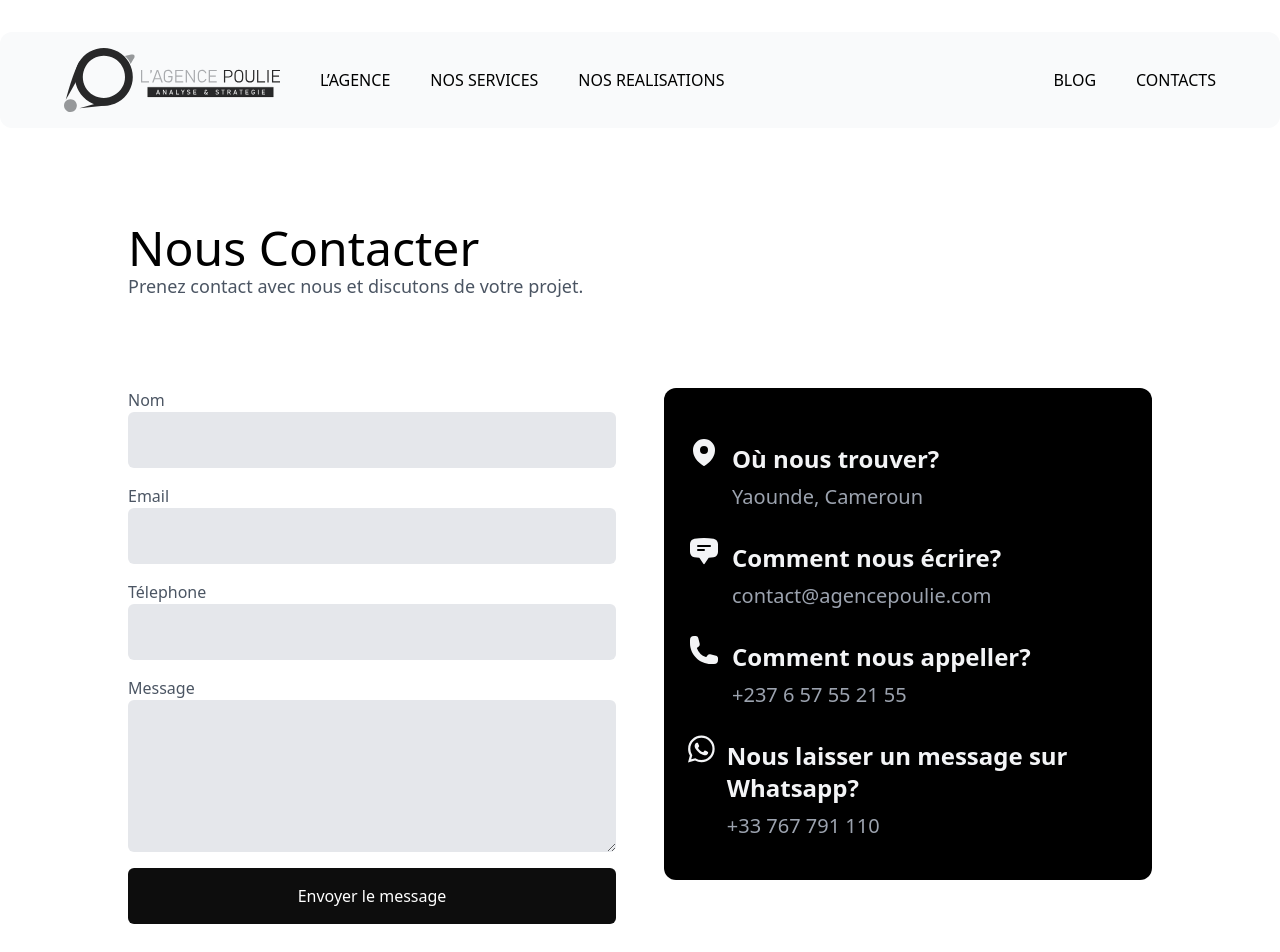
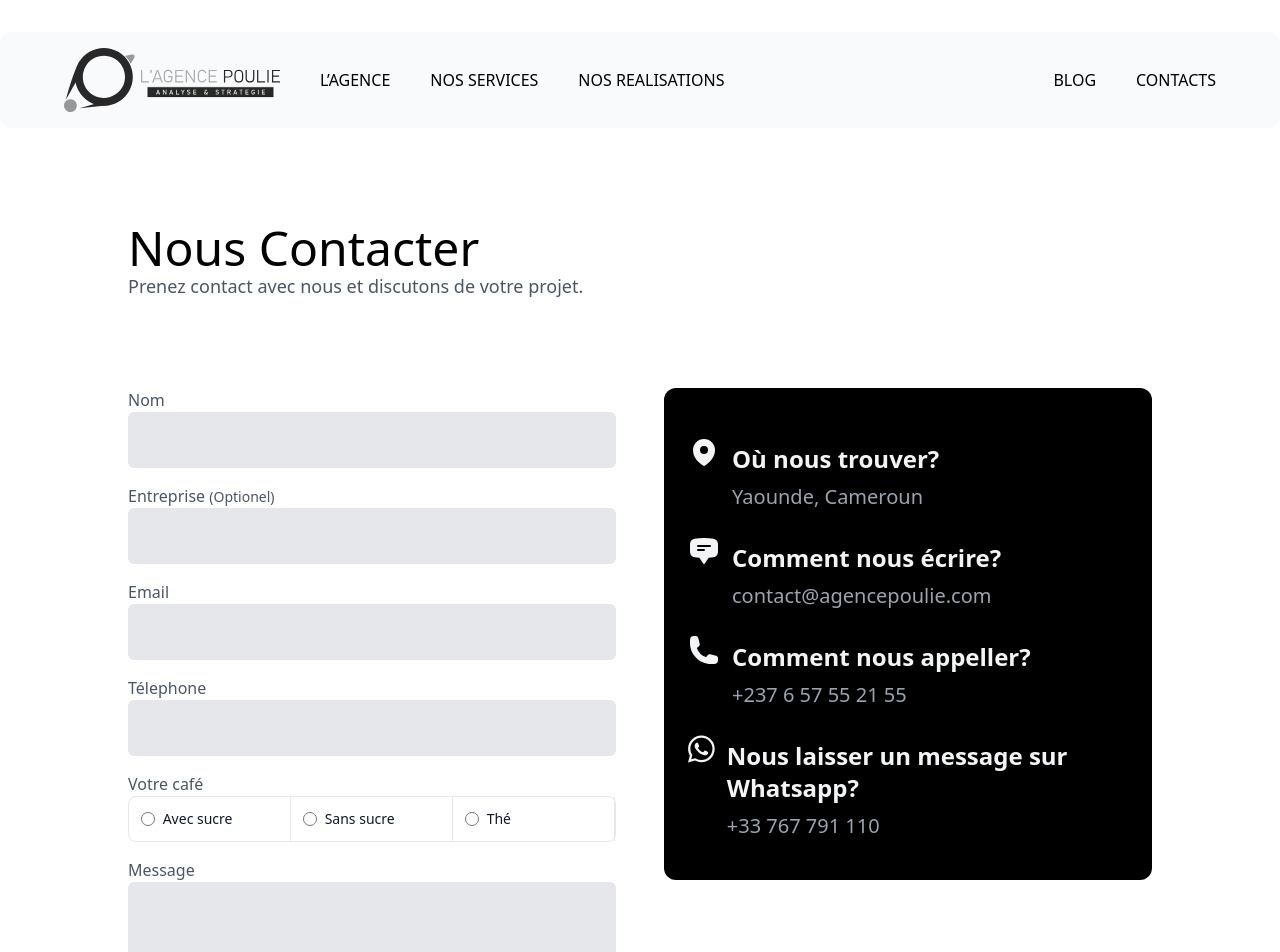
Before and after one commit to chapdel/ap-website, a Nuxt app: page /contacts in a window 1280 px wide. Shown: the top 952 px of the page. Built offline with nearby package versions, Linux system fonts and the light colour scheme.

Commit message:
added tea

```diff
--- a/pages/contacts.vue
+++ b/pages/contacts.vue
@@ -15,14 +15,50 @@
                             class="block w-full p-4 text-gray-900 placeholder-gray-700 bg-gray-200 rounded-md outline-none ring-0 focus:ring-0 focus:outline-none">
                     </div>
                     <div>
+                        <label for="" class="text-gray-600">Entreprise <span class="text-sm">(Optionel)</span></label>
+                        <input type="email"
+                            class="block w-full p-4 text-gray-900 placeholder-gray-700 bg-gray-200 rounded-md outline-none ring-0 focus:ring-0 focus:outline-none">
+                    </div>
+                    <div>
                         <label for="" class="text-gray-600">Email</label>
                         <input type="email"
                             class="block w-full p-4 text-gray-900 placeholder-gray-700 bg-gray-200 rounded-md outline-none ring-0 focus:ring-0 focus:outline-none">
                     </div>
+
                     <div>
                         <label for="" class="text-gray-600">Télephone</label>
                         <input type="text"
                             class="block w-full p-4 text-gray-900 placeholder-gray-700 bg-gray-200 rounded-md outline-none ring-0 focus:ring-0 focus:outline-none">
+                    </div>
+                    <div>
+                        <label for="" class="text-gray-600">Votre café</label>
+                        <ul
+                            class="items-center w-full text-sm font-medium text-gray-900 bg-white border border-gray-200 rounded-lg sm:flex dark:bg-gray-700 dark:border-gray-600 dark:text-white">
+                            <li class="w-full border-b border-gray-200 sm:border-b-0 sm:border-r dark:border-gray-600">
+                                <div class="flex items-center pl-3">
+                                    <input id="coffee-type-license" type="radio" value="" name="coffee-type"
+                                        class="w-4 h-4 text-gray-600 bg-gray-100 border-gray-300 ring-gray-600 focus:ring-gray-500 dark:focus:ring-gray-600 dark:ring-offset-gray-700 dark:focus:ring-offset-gray-700 focus:ring-2 dark:bg-gray-600 dark:border-gray-500">
+                                    <label for="coffee-type-license"
+                                        class="w-full py-3 ml-2 text-sm font-medium text-gray-900 dark:text-gray-300">Avec sucre </label>
+                                </div>
+                            </li>
+                            <li class="w-full border-b border-gray-200 sm:border-b-0 sm:border-r dark:border-gray-600">
+                                <div class="flex items-center pl-3">
+                                    <input id="coffee-type-without-sugar" type="radio" value="" name="coffee-type"
+                                        class="w-4 h-4 text-gray-600 bg-gray-100 border-gray-300 ring-gray-600 focus:ring-gray-500 dark:focus:ring-gray-600 dark:ring-offset-gray-700 dark:focus:ring-offset-gray-700 focus:ring-2 dark:bg-gray-600 dark:border-gray-500">
+                                    <label for="coffee-type-without-sugar"
+                                        class="w-full py-3 ml-2 text-sm font-medium text-gray-900 dark:text-gray-300">Sans sucre</label>
+                                </div>
+                            </li>
+                            <li class="w-full border-b border-gray-200 sm:border-b-0 sm:border-r dark:border-gray-600">
+                                <div class="flex items-center pl-3">
+                                    <input id="coffee-type-tea" type="radio" value="the" name="coffee-type"
+                                        class="w-4 h-4 text-gray-600 bg-gray-100 border-gray-300 ring-gray-600 focus:ring-gray-500 dark:focus:ring-gray-600 dark:ring-offset-gray-700 dark:focus:ring-offset-gray-700 focus:ring-2 dark:bg-gray-600 dark:border-gray-500">
+                                    <label for="coffee-type-tea"
+                                        class="w-full py-3 ml-2 text-sm font-medium text-gray-900 dark:text-gray-300">Thé</label>
+                                </div>
+                            </li>
+                        </ul>
                     </div>
                     <div>
                         <label for="" class="text-gray-600">Message</label>
@@ -85,13 +121,12 @@
                         <div class="space-y-2">
                             <h2 class="text-2xl font-bold">Nous laisser un message sur Whatsapp?</h2>
                             <p class="text-xl text-gray-400">+33 767 791 110</p>
-                        </div>
                     </div>
                 </div>
             </div>
         </div>
     </div>
-</template>
+</div></template>
 <script setup>
 useHead({
     title: "Contacts - L'Agence Poulie"
```
Also changed, not shown: 1 other file (tests, documents, lock files or other folders).
